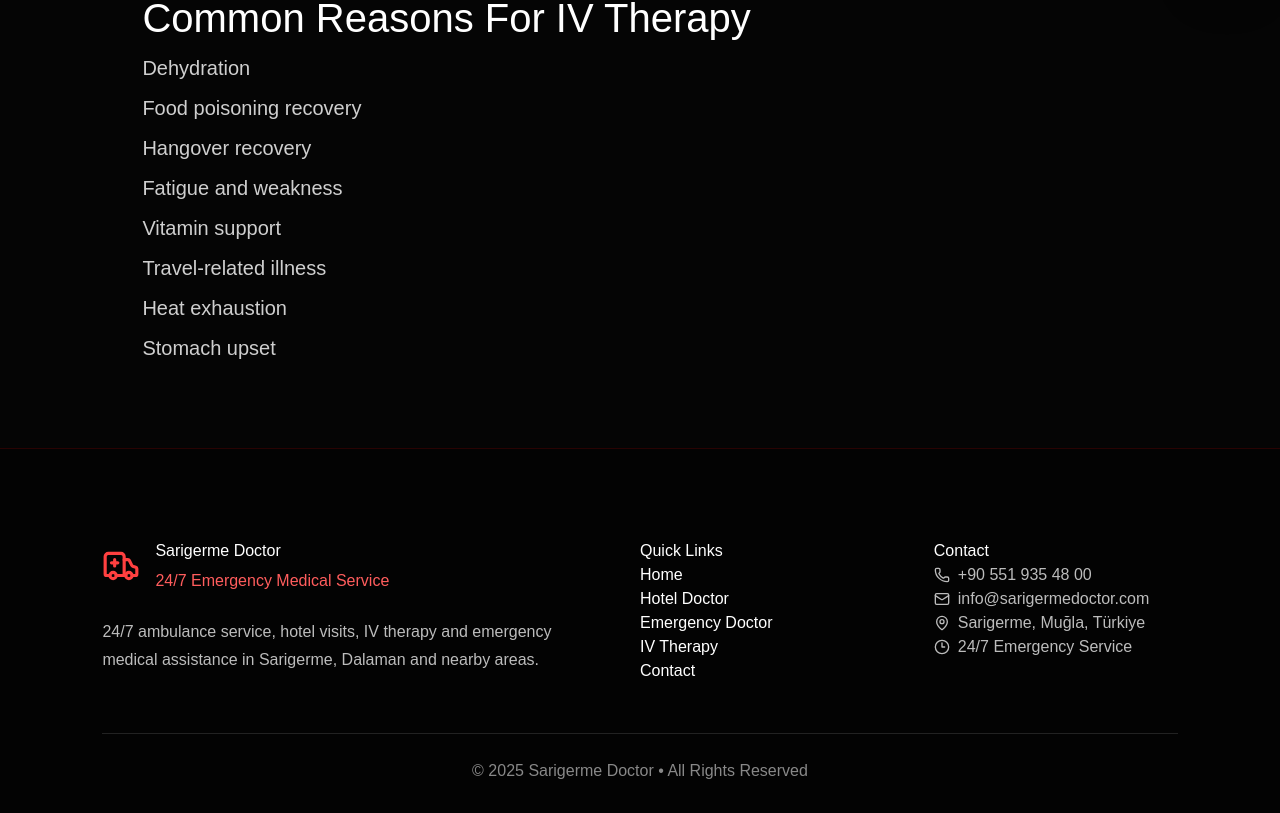
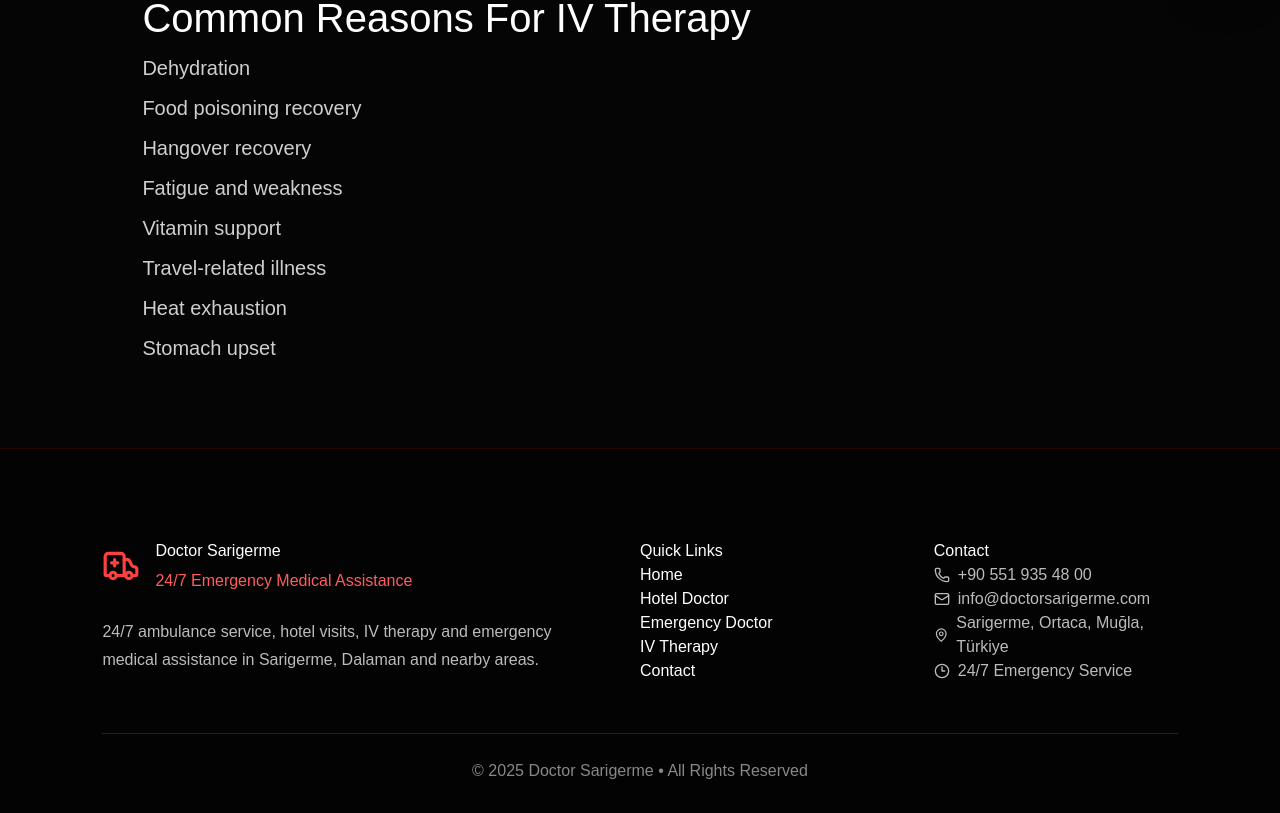
Before and after one commit to egemenoksuz-source/sarigerme-doctor, a Next.js app: page /iv-therapy in a window 1280 px wide. Shown: the part 803-1616 px from the top of the page. Built offline with nearby package versions, Linux system fonts and the light colour scheme.

Commit message:
Add schema to homepage

```diff
--- a/app/data/site.ts
+++ b/app/data/site.ts
@@ -1,6 +1,9 @@
 export const siteInfo = {
-  name: "Sarigerme Doctor",
-  tagline: "24/7 Emergency Medical Service",
+  name: "Doctor Sarigerme",
+
+  tagline: "24/7 Emergency Medical Assistance",
+
+  domain: "https://doctorsarigerme.com",
 
   phoneDisplay: "+90 551 935 48 00",
   phoneHref: "tel:+905519354800",
@@ -8,11 +11,25 @@ export const siteInfo = {
   whatsappDisplay: "+90 551 935 48 00",
   whatsappHref: "https://wa.me/905519354800",
 
-  email: "info@sarigermedoctor.com",
+  email: "info@doctorsarigerme.com",
 
-  address: "Sarigerme, Muğla, Türkiye",
+  address: "Sarigerme, Ortaca, Muğla, Türkiye",
 
-  mapsUrl: "https://www.google.com/maps?q=Sarigerme,+Muğla&output=embed",
+  city: "Muğla",
 
-  domain: "https://sarigermedoctor.com",
+  country: "Turkey",
+
+  postalCode: "48600",
+
+  latitude: "36.7140",
+
+  longitude: "28.7240",
+
+  mapsUrl: "https://maps.google.com/",
+
+  openingHours: "Mo-Su 00:00-23:59",
+
+  priceRange: "$$",
+
+  languages: ["English", "Turkish"],
 };
```
